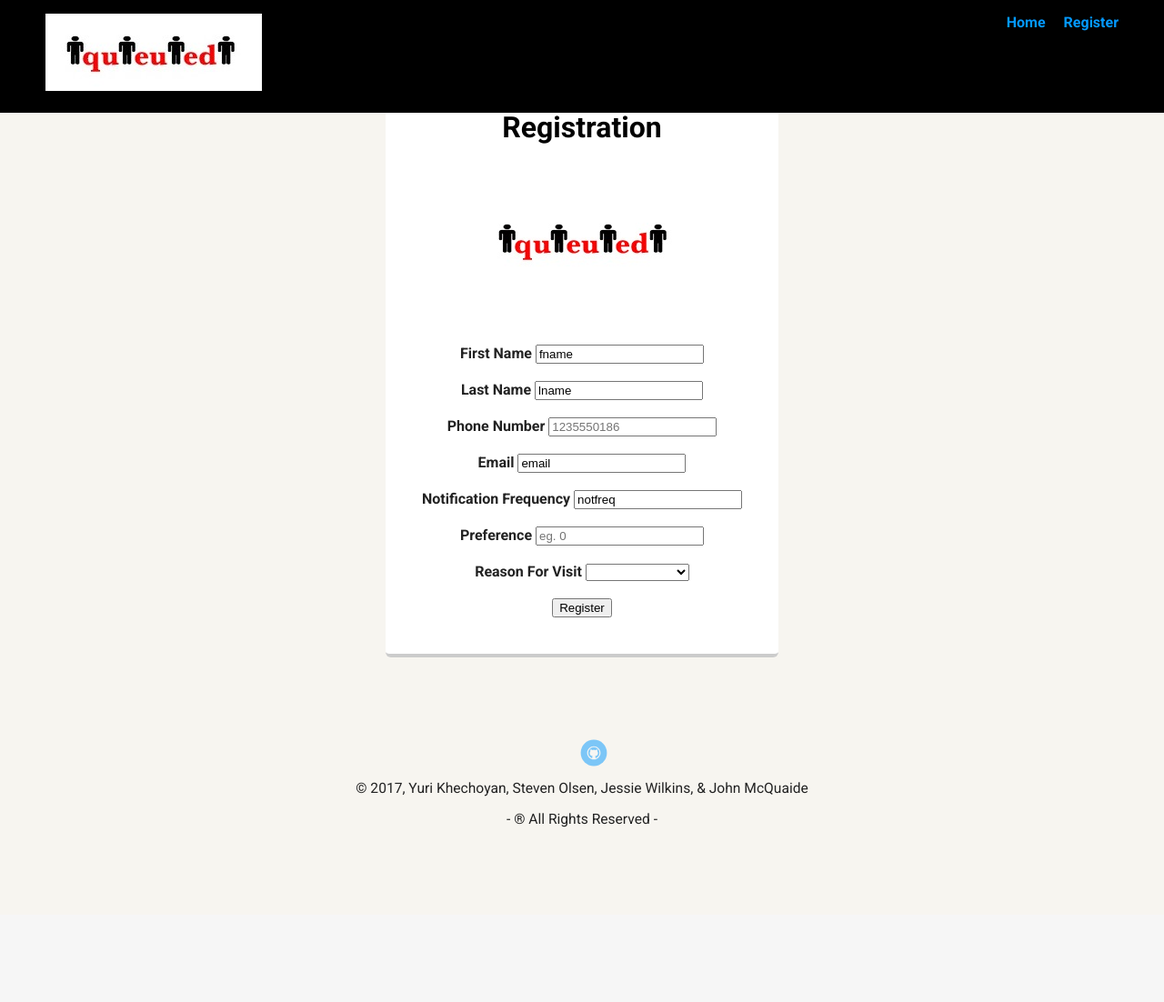
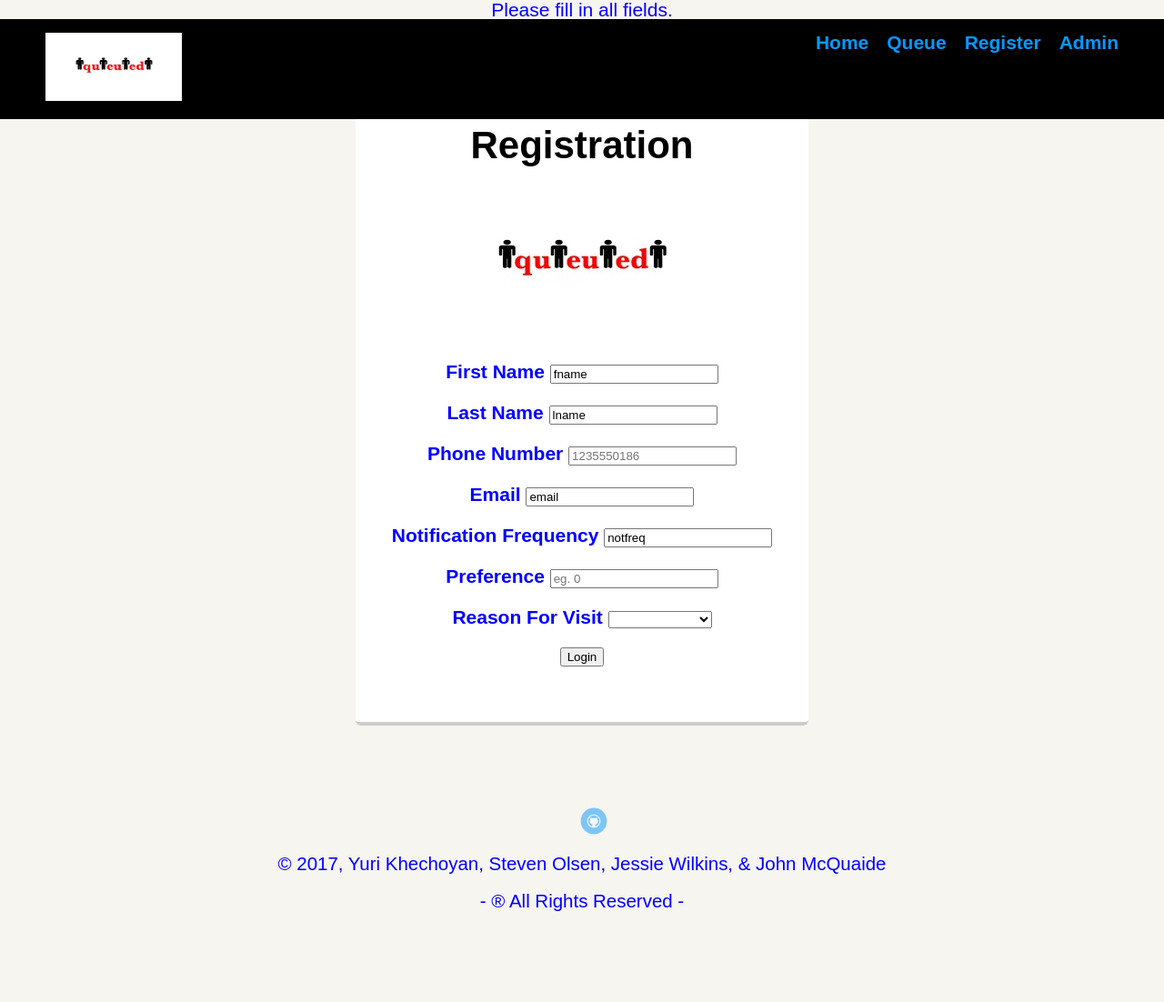
Before and after one commit to Khechoyan-Yuri/db-mgmt, a PHP site: the page made by HTML_CSS/register(JessieJohn).php in a window 1280 px wide. Shown: the whole page at 91% size. Before the commit the page ends 910 px from the top, so only its background shows below. Run offline with PHP 8.4, Linux system fonts and the light colour scheme; some web fonts are replaced.

Commit message:
Added error checking (empty field?) and font color and size.

```diff
--- a/HTML_CSS/register(JessieJohn).php
+++ b/HTML_CSS/register(JessieJohn).php
@@ -1,3 +1,75 @@
+
+	<?php
+
+	if(isset($_POST["fname"]) && isset($_POST["lname"]) && isset($_POST["phonenumber"]) && isset($_POST["email"]) && isset($_POST["notfreq"]) && isset($_POST["preference"]) && !(empty($_POST["reason"]))) {
+
+
+		try {
+			$servername = "localhost";
+			$username = "root";
+			$password = "";
+			$dbname = "project_db";
+
+			$conn1 = new mysqli($servername, $username, $password, $dbname);
+			$sql = "SELECT TicketID FROM customer";
+			$result = $conn1->query($sql);
+			$currentdate = date("Y/m/d");
+			$arr[] = null;
+			$numinqueue = 0;
+			while ($row = mysqli_fetch_array($result, MYSQLI_NUM)) {
+				foreach ($row as $r)
+					{
+						$arr[] = "$r ";
+
+					}
+			}
+			$parts = null;
+
+			foreach ($arr as $r) {
+
+				$parts [] = explode("-", $r);
+
+			}
+				foreach ($parts as $r) {
+
+					if($r[0] != null && $currentdate == $r[0]){
+						$numinqueue = $r[1];
+					}
+					else {
+						$numinqueue = 0;
+					}
+				}
+
+				$conn = new PDO("mysql:host=$servername;dbname=$dbname", $username, $password);
+				$conn->setAttribute(PDO::ATTR_ERRMODE, PDO::ERRMODE_EXCEPTION);
+				$stmt = $conn->prepare("INSERT INTO customer(Fname, Lname, CellNum, Email, NotifyFreq, ReasonForVisit, TicketID, Preference)
+				VALUES(?,?,?,?,?,?,?,?)");
+
+				//Values to input
+				$fname = $_POST["fname"];
+				$lname= $_POST["lname"];
+				$phonenumber= $_POST["phonenumber"];
+				$email= $_POST["email"];
+				$notfreq= $_POST["notfreq"];
+				$preference= $_POST["preference"];
+				$reason = $_POST["reason"];
+				$ticketid = "$currentdate-$numinqueue";
+
+				$stmt->execute(array($fname, $lname, $phonenumber, $email, $notfreq, $reason, $ticketid, $preference));
+				echo "$fname $lname has been added<br>";
+			}
+			catch(PDOException $e){
+				echo "Connection failed: " . $e->getMessage();
+			}
+		}
+
+		else {
+			print "<div style ='font:21px/21px Arial,tahoma,sans-serif;color:#0000ff'> Please fill in all fields.";
+		}
+
+	  ?>
+
+
 <!doctype html>
 <html lang="en">
 <head>
@@ -11,9 +83,11 @@
     <div class="main-nav">
         <ul class="nav">
           <li class="name">
-		  <img src="Images/queued2.jpg" alt="Queued Logo" width="238" height="85"></li>
+		  <img src="Images/queued.jpg" alt="Queued Logo" width="150" height="75"></li>
 		  <li><a href="index.html">Home</a></li>
+          <li><a href="queue.html">Queue</a></li>
 		  <li><a href="register.html">Register</a></li>
+          <li><a href="admin-login.html">Admin</a></li>
         </ul>
     </div>
 
@@ -36,14 +110,13 @@
 		<img style="margin-right: auto; margin-left: auto; display: block;"
 		src="Images/queued.jpg" alt="Queued Logo" /><br /></span></div>
 
-		<!-- Center Alignment for First fields -->
+		<!-- Center Alignment for Username fields -->
 		<form method="POST">
 			<div class="Login"
 				style="text-align: center;">
-
-		<!-- First Name Object -->
+				<!-- Username Object -->
 				<label><strong>First Name</strong></label>
-				<input name="" required="" type="text" value="fname" align="" placeholder="i.e. John" />
+				<input name="fname" required="" type="text" value="fname" align="" placeholder="i.e. John" />
 			</div>
 
 			<!-- Center Alignment for spacing -->
@@ -51,11 +124,11 @@
 			<style="text-align: center;"><br/>
 			</div>
 
-		<!-- Last Name Object -->
+
 			<div class="Login"
 			style="text-align: center;">
 			<label><strong>Last Name</strong></label>
-			<input name="" required="" type="text" value="lname" placeholder="i.e. Smith" /></div>
+			<input name="lname" required="" type="text" value="lname" placeholder="i.e. Smith" /></div>
 
 			<div class="Login" style="text-align: center;"></div>
 			<div class="Login" style="text-align: center;">
@@ -66,10 +139,11 @@
 			</div>
 
 		<!-- Phone Number -->
+
 			<div class="Login"
 			style="text-align: center;">
 			<label><strong>Phone Number</strong></label>
-			<input name="" required="" type="number" value="phonenumber" placeholder="1235550186" /></div>
+			<input name="phonenumber" required="" type="number" value="phonenumber" placeholder="1235550186" /></div>
 
 			<div class="Login" style="text-align: center;"></div>
 			<div class="Login" style="text-align: center;">
@@ -79,11 +153,12 @@
 			<style="text-align: center;"><br/>
 			</div>
 
-		<!-- Email Object -->
+		<!-- Email -->
+
 			<div class="Login"
 			style="text-align: center;">
 			<label><strong>Email </strong></label>
-			<input name="" required="" type="text" value="email" placeholder="johndoe@email.com" />
+			<input name="email" required="" type="text" value="email" placeholder="johndoe@email.com" />
 
 			<div class="Login" style="text-align: center;"></div>
 			<div class="Login" style="text-align: center;">
@@ -93,12 +168,12 @@
 			<style="text-align: center;"><br/>
 			</div>
 
-		<!-- Notification Frequency Object -->
+		<!-- Notification Frequency -->
 
 			<div class="Login"
 			style="text-align: center;">
 			<label><strong>Notification Frequency </strong></label>
-			<input name="" required="" type="text" value="notfreq" placeholder="eg. 5" />
+			<input name="notfreq" required="" type="text" value="notfreq" placeholder="eg. 5" />
 
 			<div class="Login" style="text-align: center;"></div>
 			<div class="Login" style="text-align: center;">
@@ -108,11 +183,12 @@
 			<style="text-align: center;"><br/>
 			</div>
 
-		<!-- Preference Object -->
+		<!-- Preference -->
+
 			<div class="Login"
 			style="text-align: center;">
 			<label><strong>Preference </strong></label>
-			<input name="" required="" type="number" value="preference" placeholder="eg. 0" />
+			<input name="preference" required="" type="number" value="preference" placeholder="eg. 0" />
 
 			<div class="Login" style="text-align: center;"></div>
 			<div class="Login" style="text-align: center;">
@@ -122,12 +198,12 @@
 			<style="text-align: center;"><br/>
 			</div>
 
-		<!-- Reason For Visit Object -->
+			<!-- Reason For Visit -->
 			<div class="Login"
 			<style="text-align: center;">
 			<label><strong>Reason For Visit</strong></label>
 
-		<!-- Drop Down Menu Object-->
+		<!-- Drop Down Menu -->
 			<select name="reason">
 				<option selected="null">
 				<!--<option value="device">New Customer</option>-->
@@ -142,8 +218,8 @@
 			<style="text-align: center;"><br/>
 			</div>
 
-		<!-- Login Button Object -->
-			<button type="submit">Register</button></div>
+			<!-- Login Button Object -->
+			<button type="submit">Login</button></div>
 			<div></div>
 
 				<div class="Login" style="text-align: center;"></div>
@@ -163,33 +239,3 @@
     </footer>
   </body>
   </html>
-  <?php
-	if(isset($_POST["fname"]) && isset($_POST["lname"]) && isset($_POST["phonenumber"]) && isset($_POST["email"]) && isset($_POST["notfreq"]) && isset($_POST["preference"]) && isset($_POST["reason"])) {
-		$servername = "localhost";
-		$username = "root";
-		$password = "";
-		$dbname = "project_db";
-
-		try {
-			$conn = new PDO("mysql:host=$servername;dbname=$dbname", $username, $password);
-			$conn->setAttribute(PDO::ATTR_ERRMODE, PDO::ERRMODE_EXCEPTION);
-			$stmt = $conn->prepare("INSERT INTO customer(Fname, Lname, CellNum, Email, NotifyFreq, ReasonForVisit, TicketID, Preference) VALUES(?,?,?,?,?,?,?,?)");
-			//Values to input
-			$fname = $_POST["fname"];
-			$lname= $_POST["lname"];
-			$phonenumber= $_POST["phonenumber"];
-			$email= $_POST["email"];
-			$notfreq= $_POST["notfreq"];
-			$preference= $_POST["preference"];
-			$reason = $_POST["reason"];
-			$ticketid = "1";
-
-			$stmt->execute(array($fname, $lname, $phonenumber, $email, $notfreq, $reason, $ticketid, $preference));
-			echo "$fname $lname has been added<br>";
-		}
-		catch(PDOException $e){
-			echo "Connection failed: " . $e->getMessage();
-		}
-	}
-
-  ?>
```
